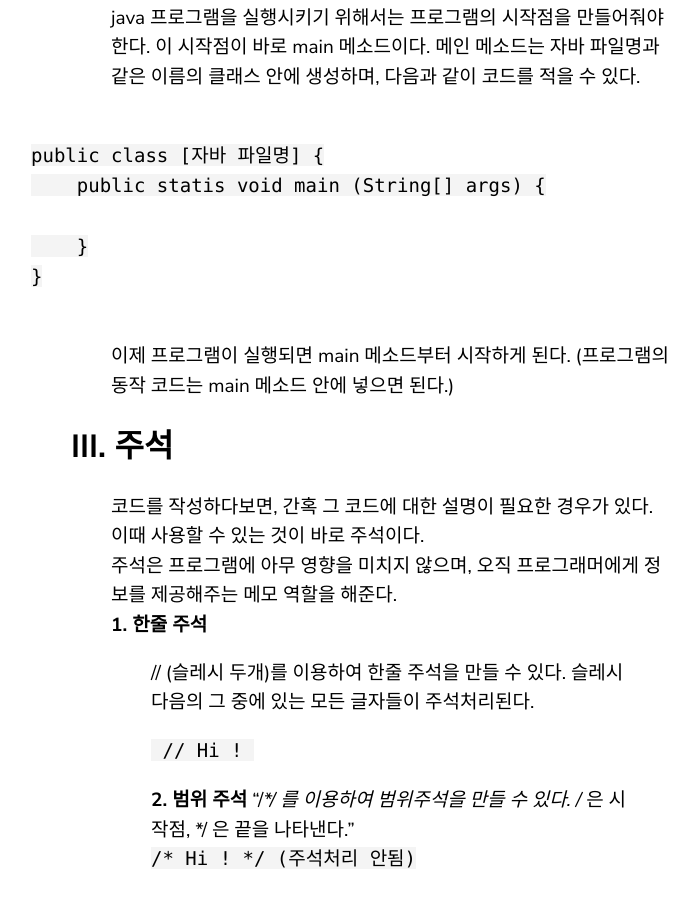
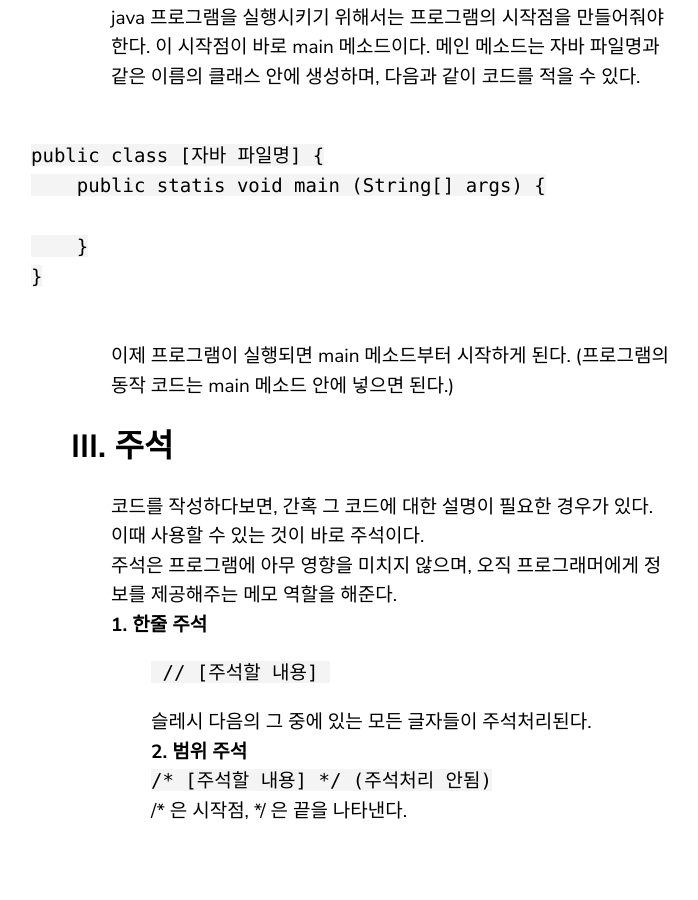
Before and after one commit to ytw060309/blog, a Jekyll site: the page built from _posts/2020-06-07-Java1.markdown, in a window 1280 px wide and 900 px high, scrolled down 1110 px. Shown: the whole window, without its empty margins (69-767 px from the left). Built offline with Jekyll 4.4.1, drawn with Linux system fonts in a browser that asks for light colours; comment, search, counter and statistics services are not loaded; after the commit the page ends 1961 px from its top, so only the background shows below that.

Commit message:
4th post

```diff
--- a/_posts/2020-06-07-Java1.markdown
+++ b/_posts/2020-06-07-Java1.markdown
@@ -33,8 +33,8 @@ public class [자바 파일명] {
 >   > 코드를 작성하다보면, 간혹 그 코드에 대한 설명이 필요한 경우가 있다. 이때 사용할 수 있는 것이 바로 주석이다.
 >   > 주석은 프로그램에 아무 영향을 미치지 않으며, 오직 프로그래머에게 정보를 제공해주는 메모 역할을 해준다.
 >   > **1. 한줄 주석**
->   >   > // (슬레시 두개)를 이용하여 한줄 주석을 만들 수 있다. 슬레시 다음의 그 중에 있는 모든 글자들이 주석처리된다.
->   >   > <pre><code> // Hi ! </code></pre>
+>   >   > <pre><code> // [주석할 내용] </code></pre>
+>   >   > 슬레시 다음의 그 중에 있는 모든 글자들이 주석처리된다.
 >   > **2. 범위 주석**
->   >   > "/**/ 를 이용하여 범위주석을 만들 수 있다. /* 은 시작점, */ 은 끝을 나타낸다."
->   >   ><code> /* Hi ! */ (주석처리 안됨) </code>
+>   >   ><code> /* [주석할 내용] */ (주석처리 안됨) </code>
+>   >   /* 은 시작점, */ 은 끝을 나타낸다.
```
